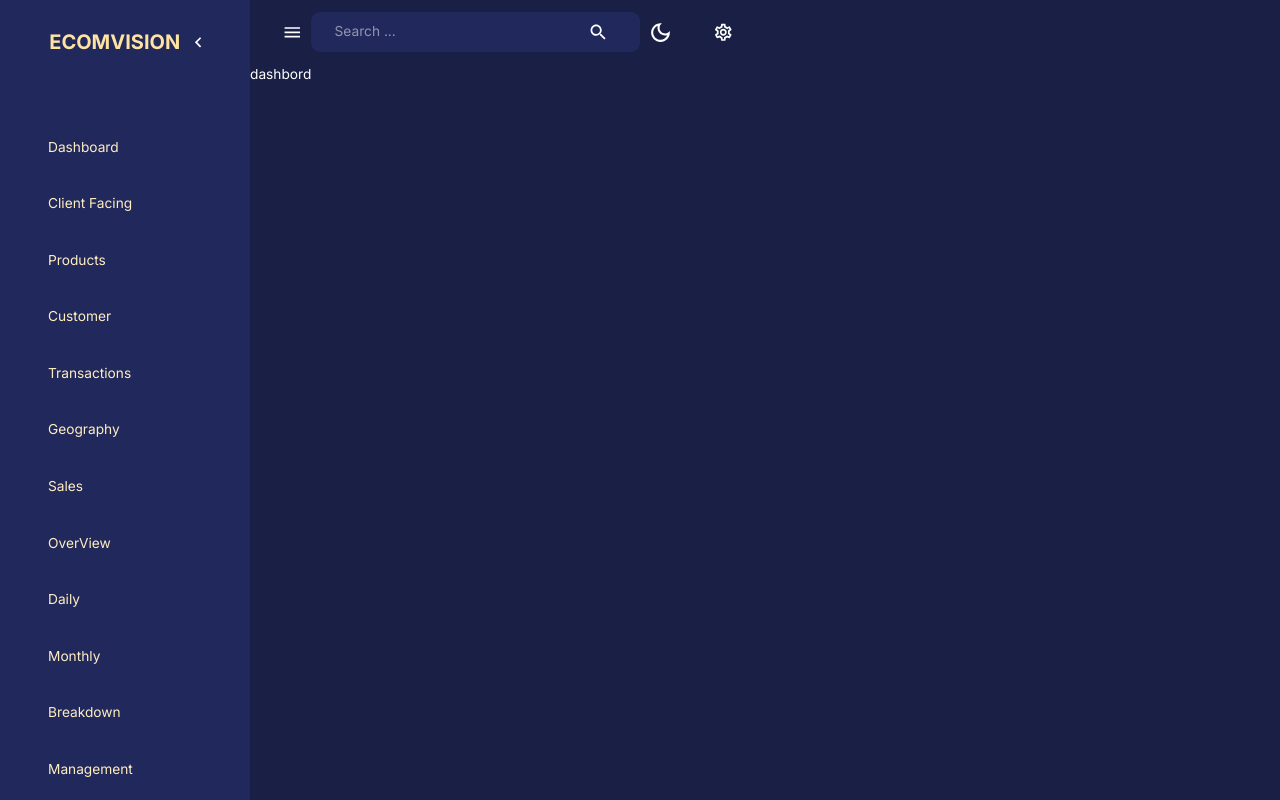
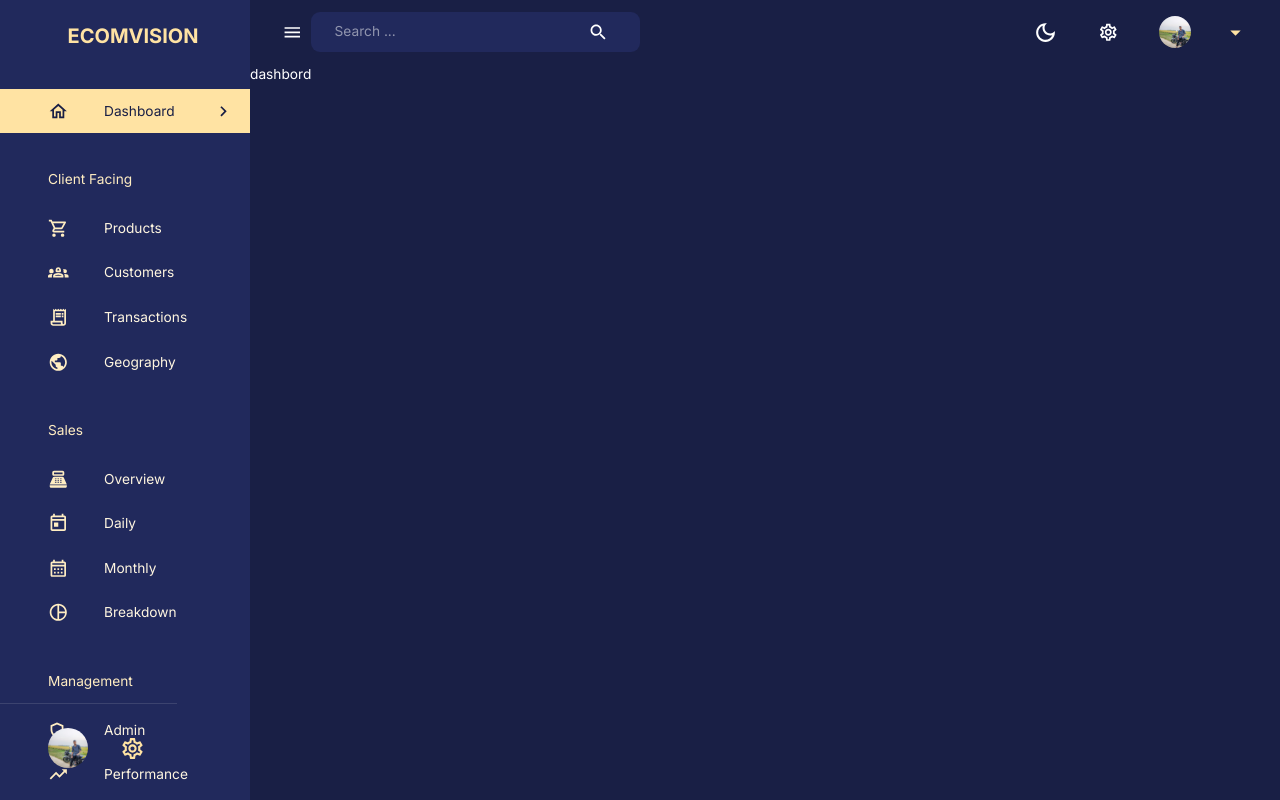
Before and after one commit to alamin363/Admin-Dashboard, a React (Create React App) app: page /dashboard in a window 1280 px wide. Built offline with nearby package versions, Linux system fonts and the light colour scheme; no server answers.

Commit message:
added product pages

```diff
--- a/src/Router/Router.js
+++ b/src/Router/Router.js
@@ -1,6 +1,7 @@
 import { createBrowserRouter, Navigate } from "react-router-dom";
 import Dashboard from "scenes/dashboard/dashbord";
 import Layout from "scenes/layout/Layout";
+import Products from "scenes/products/Products";
 
 export const router = createBrowserRouter([
   {
@@ -15,6 +16,10 @@ export const router = createBrowserRouter([
         path: "/dashboard",
         element: <Dashboard />,
       },
+      {
+        path: "/products",
+        element: <Products />,
+      },
     ],
   },
 ]);
--- /dev/null
+++ b/src/components/Header.jsx
@@ -0,0 +1,29 @@
+import { Box, Typography, useTheme } from "@mui/material";
+import React from "react";
+
+const Header = ({ title, subtitle }) => {
+  const theme = useTheme();
+  return (
+    <Box>
+      <Typography
+        variant="h2"
+        color={theme.palette.secondary[100]}
+        fontWeight="bold"
+        sx={{
+          mb: "5px",
+        }}
+      >
+        {title}
+      </Typography>
+      <Typography
+        variant="h5"
+        color={theme.palette.secondary[300]}
+      >
+        {subtitle}
+      </Typography>
+
+    </Box>
+  );
+};
+
+export default Header;
--- /dev/null
+++ b/src/components/Loader.jsx
@@ -0,0 +1,31 @@
+import { Button, Card, CardActions, CardContent, Collapse, Rating, Skeleton, Typography, useTheme } from '@mui/material'
+import React from 'react'
+
+
+const Loader = () => {
+  const theme = useTheme();
+  return (
+    <Card
+    sx={{
+      backgroundImage: "none",
+      backgroundColor: theme.palette.background.alt,
+      borderRadius: "0.55rem",
+    }}
+  >
+    <CardContent>
+    <Skeleton variant="text" width={70} height={20} />
+
+    <Skeleton variant="text" width={100} height={30} />
+    <Skeleton variant="text" sx={{mb:"1.5rem"}} width={60} height={20} />
+      <Rating value="" readOnly />
+
+      <Skeleton variant="text" width={200} height={20} />
+    </CardContent>
+    <CardActions>
+    <Skeleton variant="text" width={60} height={30} />
+    </CardActions>
+  </Card>
+  )
+}
+
+export default Loader
--- a/src/components/Navbar.jsx
+++ b/src/components/Navbar.jsx
@@ -1,4 +1,4 @@
-import React from "react";
+import React, { useState } from "react";
 import {
   LightModeOutlined,
   DarkModeOutlined,
@@ -13,17 +13,26 @@ import { useDispatch } from "react-redux";
 import profileImage from "../assets/profile.jpg";
 import {
   AppBar,
+  Box,
+  Button,
   IconButton,
   InputBase,
+  Menu,
+  MenuItem,
   Toolbar,
+  Typography,
   useTheme,
 } from "@mui/material";
 import { setMode } from "state";
 
-const Navbar = () => {
+const Navbar = ({ setIsSidebarOpen, isSidebarOpen, user }) => {
   const dispatch = useDispatch();
   const theme = useTheme();
-  console.log(theme.palette.background.alt);
+
+  const [anchorEl, setAnchorEl] = useState(null);
+  const isOpen = Boolean(anchorEl);
+  const handleClick = (event) => setAnchorEl(event.currentTarget);
+  const handleClose = () => setAnchorEl(null);
   return (
     <AppBar
       sx={{
@@ -35,7 +44,7 @@ const Navbar = () => {
       <Toolbar sx={{ justifyContent: "space-between" }}>
         {/* left side */}
         <FlexBetween>
-          <IconButton onClick={() => console.log("sidebar/cose")}>
+          <IconButton onClick={() => setIsSidebarOpen(!isSidebarOpen)}>
             <MenuIcon />
           </IconButton>
 
@@ -61,8 +70,60 @@ const Navbar = () => {
             )}
           </IconButton>
           <IconButton>
-            <SettingsOutlined sx={{fontFamily: "25px"}} />
+            <SettingsOutlined sx={{ fontFamily: "25px" }} />
           </IconButton>
+
+          <FlexBetween>
+            <Button
+              onClick={handleClick}
+              sx={{
+                display: "flex",
+                justifyContent: "space-between",
+                alignItems: "center",
+                textTransform: "none",
+                gap: "1rem",
+              }}
+            >
+              <Box
+                component="img"
+                alt="profile"
+                src={profileImage}
+                height="32px"
+                width="32px"
+                borderRadius="50%"
+                sx={{ objectFit: "cover" }}
+              />
+              <Box textAlign="left">
+                <Typography
+                  fontWeight="bold"
+                  fontSize="0.85rem"
+                  sx={{ color: theme.palette.secondary[100] }}
+                >
+                  {user.name}
+                </Typography>
+                <Typography
+                  fontSize="0.75rem"
+                  sx={{ color: theme.palette.secondary[200] }}
+                >
+                  {user.occupation}
+                </Typography>
+              </Box>
+              <ArrowDropDownOutlined
+                sx={{
+                  color: theme.palette.secondary[300],
+                  fontSize: "25px",
+                }}
+              />
+            </Button>
+            <Menu
+              anchorEl={anchorEl}
+              open={isOpen}
+              onClose={handleClose}
+              anchorOrigin={{ vertical: "bottom", horizontal: "center" }}
+            >
+              <MenuItem onClick={handleClose} >Log Out</MenuItem>
+            </Menu>
+          </FlexBetween>
         </FlexBetween>
       </Toolbar>
     </AppBar>
--- a/src/components/Sidebar.jsx
+++ b/src/components/Sidebar.jsx
@@ -1,20 +1,7 @@
-import {
-  AdminPanelSettingsOutlined,
-  CalendarMonthOutlined,
-  ChevronLeft,
-  ChevronRightOutlined,
-  Groups2Outlined,
-  HomeOutlined,
-  PieChartOutline,
-  PointOfSaleOutlined,
-  PublicOutlined,
-  ReceiptLongOutlined,
-  ShoppingCartOutlined,
-  TodayOutlined,
-  TrendingUpOutlined,
-} from "@mui/icons-material";
+import React from "react";
 import {
   Box,
+  Divider,
   Drawer,
   IconButton,
   List,
@@ -25,82 +12,102 @@ import {
   Typography,
   useTheme,
 } from "@mui/material";
-import React, { useEffect, useState } from "react";
+import {
+  SettingsOutlined,
+  ChevronLeft,
+  ChevronRightOutlined,
+  HomeOutlined,
+  ShoppingCartOutlined,
+  Groups2Outlined,
+  ReceiptLongOutlined,
+  PublicOutlined,
+  PointOfSaleOutlined,
+  TodayOutlined,
+  CalendarMonthOutlined,
+  AdminPanelSettingsOutlined,
+  TrendingUpOutlined,
+  PieChartOutlined,
+} from "@mui/icons-material";
+import { useEffect, useState } from "react";
 import { useLocation, useNavigate } from "react-router-dom";
 import FlexBetween from "./FlexBetween";
+import profileImage from "../assets/profile.jpg";
 
 const navItems = [
   {
     text: "Dashboard",
-    Icon: <HomeOutlined />,
+    icon: <HomeOutlined />,
   },
   {
     text: "Client Facing",
-    Icon: null,
+    icon: null,
   },
   {
     text: "Products",
-    Icon: <ShoppingCartOutlined />,
+    icon: <ShoppingCartOutlined />,
   },
   {
-    text: "Customer",
-    Icon: <Groups2Outlined />,
+    text: "Customers",
+    icon: <Groups2Outlined />,
   },
   {
     text: "Transactions",
-    Icon: <ReceiptLongOutlined />,
+    icon: <ReceiptLongOutlined />,
   },
   {
     text: "Geography",
-    Icon: <PublicOutlined />,
+    icon: <PublicOutlined />,
   },
   {
     text: "Sales",
-    Icon: null,
+    icon: null,
   },
   {
-    text: "OverView",
-    Icon: <PointOfSaleOutlined />,
+    text: "Overview",
+    icon: <PointOfSaleOutlined />,
   },
   {
     text: "Daily",
-    Icon: <TodayOutlined />,
+    icon: <TodayOutlined />,
   },
   {
     text: "Monthly",
-    Icon: <CalendarMonthOutlined />,
+    icon: <CalendarMonthOutlined />,
   },
   {
     text: "Breakdown",
-    Icon: <PieChartOutline />,
+    icon: <PieChartOutlined />,
   },
   {
     text: "Management",
-    Icon: null,
+    icon: null,
   },
   {
     text: "Admin",
-    Icon: <AdminPanelSettingsOutlined />,
+    icon: <AdminPanelSettingsOutlined />,
   },
   {
     text: "Performance",
-    Icon: <TrendingUpOutlined />,
+    icon: <TrendingUpOutlined />,
   },
 ];
 
 const Sidebar = ({
-  isNonMobile,
+  user,
   drawerWidth,
   isSidebarOpen,
   setIsSidebarOpen,
+  isNonMobile,
 }) => {
   const { pathname } = useLocation();
   const [active, setActive] = useState("");
   const navigate = useNavigate();
   const theme = useTheme();
+  console.log(user);
   useEffect(() => {
     setActive(pathname.substring(1));
   }, [pathname]);
+
   return (
     <Box component="nav">
       {isSidebarOpen && (
@@ -114,7 +121,7 @@ const Sidebar = ({
             "& .MuiDrawer-paper": {
               color: theme.palette.secondary[200],
               backgroundColor: theme.palette.background.alt,
-              boxSizing: "border-box",
+              boxSixing: "border-box",
               borderWidth: isNonMobile ? 0 : "2px",
               width: drawerWidth,
             },
@@ -128,7 +135,7 @@ const Sidebar = ({
                     ECOMVISION
                   </Typography>
                 </Box>
-                {isNonMobile && (
+                {!isNonMobile && (
                   <IconButton onClick={() => setIsSidebarOpen(!isSidebarOpen)}>
                     <ChevronLeft />
                   </IconButton>
@@ -144,21 +151,22 @@ const Sidebar = ({
                     </Typography>
                   );
                 }
-                const icText = Text.toLowerCase();
+                const lcText = text.toLowerCase();
+
                 return (
                   <ListItem key={text} disablePadding>
                     <ListItemButton
                       onClick={() => {
-                        navigate(`/${icText}`);
-                        setActive(icText);
+                        navigate(`/${lcText}`);
+                        setActive(lcText);
                       }}
                       sx={{
                         backgroundColor:
-                          active === icText
+                          active === lcText
                             ? theme.palette.secondary[300]
                             : "transparent",
                         color:
-                          active === icText
+                          active === lcText
                             ? theme.palette.primary[600]
                             : theme.palette.secondary[100],
                       }}
@@ -166,27 +174,62 @@ const Sidebar = ({
                       <ListItemIcon
                         sx={{
                           ml: "2rem",
+
+                          p: 0,
                           color:
-                            active === icText
+                            active === lcText
                               ? theme.palette.primary[600]
                               : theme.palette.secondary[200],
                         }}
                       >
                         {icon}
                       </ListItemIcon>
+
                       <ListItemText primary={text} />
-                      {active === icText && (
-                        <ChevronRightOutlined
-                          sx={{
-                            ml: "auto",
-                          }}
-                        />
+                      {active === lcText && (
+                        <ChevronRightOutlined sx={{ ml: "auto" }} />
                       )}
                     </ListItemButton>
                   </ListItem>
                 );
               })}
             </List>
+          </Box>
+
+          <Box position="absolute" bottom="2rem">
+            <Divider />
+            <FlexBetween textTransform="none" gap="1rem" m="1.5rem 2rem 0 3rem">
+              <Box
+                component="img"
+                alt="profile"
+                src={profileImage}
+                height="40px"
+                width="40px"
+                borderRadius="50%"
+                sx={{ objectFit: "cover" }}
+              />
+              <Box textAlign="left">
+                <Typography
+                  fontWeight="bold"
+                  fontSize="0.9rem"
+                  sx={{ color: theme.palette.secondary[100] }}
+                >
+                  {user.name}
+                </Typography>
+                <Typography
+                  fontSize="0.8rem"
+                  sx={{ color: theme.palette.secondary[200] }}
+                >
+                  {user.occupation}
+                </Typography>
+              </Box>
+              <SettingsOutlined
+                sx={{
+                  color: theme.palette.secondary[300],
+                  fontSize: "25px ",
+                }}
+              />
+            </FlexBetween>
           </Box>
         </Drawer>
       )}
--- a/src/index.js
+++ b/src/index.js
@@ -4,14 +4,18 @@ import "./index.css";
 import App from "./App";
 import { configureStore } from "@reduxjs/toolkit";
 import globalReducer from "state";
-
 import { Provider } from "react-redux";
+import { setupListeners } from "@reduxjs/toolkit/dist/query";
+import { api } from "state/api";
 
 const store = configureStore({
   reducer: {
     global: globalReducer,
+    [api.reducerPath]: api.reducer,
   },
+  middleware: (getDefault) => getDefault().concat(api.middleware),
 });
+setupListeners(store.dispatch);
 
 const root = ReactDOM.createRoot(document.getElementById("root"));
 root.render(
--- a/src/scenes/layout/Layout.jsx
+++ b/src/scenes/layout/Layout.jsx
@@ -3,20 +3,27 @@ import Navbar from "components/Navbar";
 import React, { useState } from "react";
 import { Outlet } from "react-router-dom";
 import Sidebar from "components/Sidebar";
+import { useGetUserQuery } from "state/api";
+import { useSelector } from "react-redux";
 
 const Layout = () => {
   const isNonMobile = useMediaQuery("(min-width: 600px)");
   const [isSidebarOpen, setIsSidebarOpen] = useState(true);
+  const userId = useSelector((state) => state.global.UserId);
+  const { data } = useGetUserQuery(userId);
+
   return (
     <Box display={isNonMobile ? "flex" : "block"} width="100%" height="100%">
       <Sidebar
+        user={data || {}}
         isNonMobile={isNonMobile}
         drawerWidth="250px"
         isSidebarOpen={isSidebarOpen}
         setIsSidebarOpen={setIsSidebarOpen}
       />
-      <Box>
+      <Box flexGrow={1}>
         <Navbar
+          user={data || {}}
           isSidebarOpen={isSidebarOpen}
           setIsSidebarOpen={setIsSidebarOpen}
         />
--- /dev/null
+++ b/src/scenes/products/Products.js
@@ -0,0 +1,155 @@
+import React, { useState } from "react";
+import {
+  Box,
+  Card,
+  CardActions,
+  CardContent,
+  Collapse,
+  Button,
+  Typography,
+  Rating,
+  useTheme,
+  useMediaQuery,
+} from "@mui/material";
+import Header from "components/Header";
+import { useGetProductsQuery } from "state/api";
+import Loader from "components/Loader";
+
+const Product = ({
+  _id,
+  name,
+  description,
+  price,
+  rating,
+  category,
+  supply,
+  stat,
+}) => {
+  const theme = useTheme();
+  const [isExpanded, setIsExpanded] = useState(false);
+
+  return (
+    <Card
+      sx={{
+        backgroundImage: "none",
+        backgroundColor: theme.palette.background.alt,
+        borderRadius: "0.55rem",
+      }}
+    >
+      <CardContent>
+        <Typography
+          sx={{ fontSize: 14 }}
+          color={theme.palette.secondary[700]}
+          gutterBottom
+        >
+          {category}
+        </Typography>
+        <Typography variant="h5" component="div">
+          {name}
+        </Typography>
+        <Typography sx={{ mb: "1.5rem" }} color={theme.palette.secondary[400]}>
+          ${Number(price).toFixed(2)}
+        </Typography>
+        <Rating value={rating} readOnly />
+
+        <Typography variant="body2">{description}</Typography>
+      </CardContent>
+      <CardActions>
+        <Button
+          variant="primary"
+          size="small"
+          onClick={() => setIsExpanded(!isExpanded)}
+        >
+          See More
+        </Button>
+      </CardActions>
+      <Collapse
+        in={isExpanded}
+        timeout="auto"
+        unmountOnExit
+        sx={{
+          color: theme.palette.neutral[300],
+        }}
+      >
+        <CardContent>
+          <Typography>id: {_id}</Typography>
+          <Typography>Supply Left: {supply}</Typography>
+          <Typography>
+            Yearly Sales This Year: {stat.yearlySalesTotal}
+          </Typography>
+          <Typography>
+            Yearly Units Sold This Year: {stat.yearlyTotalSoldUnits}
+          </Typography>
+        </CardContent>
+      </Collapse>
+    </Card>
+  );
+};
+
+const Products = () => {
+  const { data, isLoading } = useGetProductsQuery();
+  const theme = useTheme();
+  const isNonMobile = useMediaQuery("(min-width: 1000px)");
+
+  return (
+    <Box m="1.5rem 2.5rem">
+      <Header title="PRODUCTS" subtitle="See your list of products." />
+      {data || !isLoading ? (
+        <Box
+          mt="20px"
+          display="grid"
+          gridTemplateColumns="repeat(4, minmax(0, 1fr))"
+          justifyContent="space-between"
+          rowGap="20px"
+          columnGap="1.33%"
+          sx={{
+            "& > div": { gridColumn: isNonMobile ? undefined : "span 4" },
+          }}
+        >
+          {data.map(
+            ({
+              _id,
+              name,
+              description,
+              price,
+              rating,
+              category,
+              supply,
+              stat,
+            }) => (
+              <Product
+                key={_id}
+                _id={_id}
+                name={name}
+                description={description}
+                price={price}
+                rating={rating}
+                category={category}
+                supply={supply}
+                stat={stat}
+              />
+            )
+          )}
+        </Box>
+      ) : (
+        <Box
+          mt="20px"
+          display="grid"
+          gridTemplateColumns="repeat(4, minmax(0, 1fr))"
+          justifyContent="space-between"
+          rowGap="20px"
+          columnGap="1.33%"
+          sx={{
+            "& > div": { gridColumn: isNonMobile ? undefined : "span 4" },
+          }}
+        >
+          {Array.from(new Array(20)).map(() => (
+            <Loader />
+          ))}
+        </Box>
+      )}
+    </Box>
+  );
+};
+
+export default Products;
--- /dev/null
+++ b/src/state/api.js
@@ -0,0 +1,19 @@
+import { createApi, fetchBaseQuery } from "@reduxjs/toolkit/query/react";
+
+export const api = createApi({
+  baseQuery: fetchBaseQuery({ baseUrl: "http://localhost:5000" }),
+  reducerPath: "adminApi",
+  tagTypes: ["User", "Products"],
+  endpoints: (build) => ({
+    getUser: build.query({
+      query: (id) => `general/user/${id}`,
+      providesTags: ["User"],
+    }),
+    getProducts: build.query({
+      query: () => "client/products",
+      providesTags: ["Products"],
+    }),
+  }),
+});
+
+export const { useGetUserQuery, useGetProductsQuery } = api;
--- a/src/state/index.js
+++ b/src/state/index.js
@@ -2,6 +2,7 @@ import { createSlice } from "@reduxjs/toolkit";
 
 const initialState = {
   mode: "dark",
+  UserId: "63701cc1f03239b7f700000e"
 };
 
 export const globalSlice = createSlice({
```
